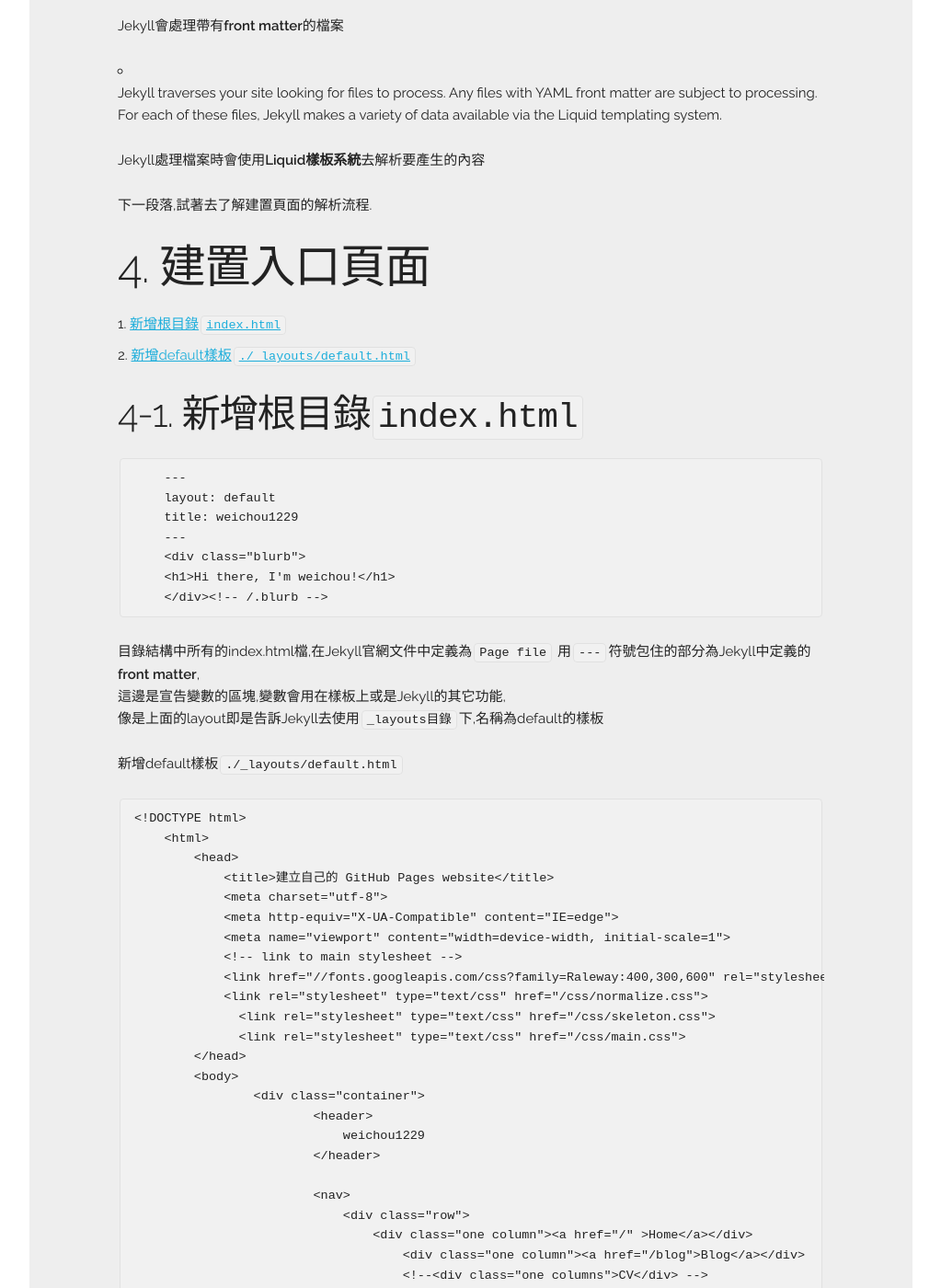
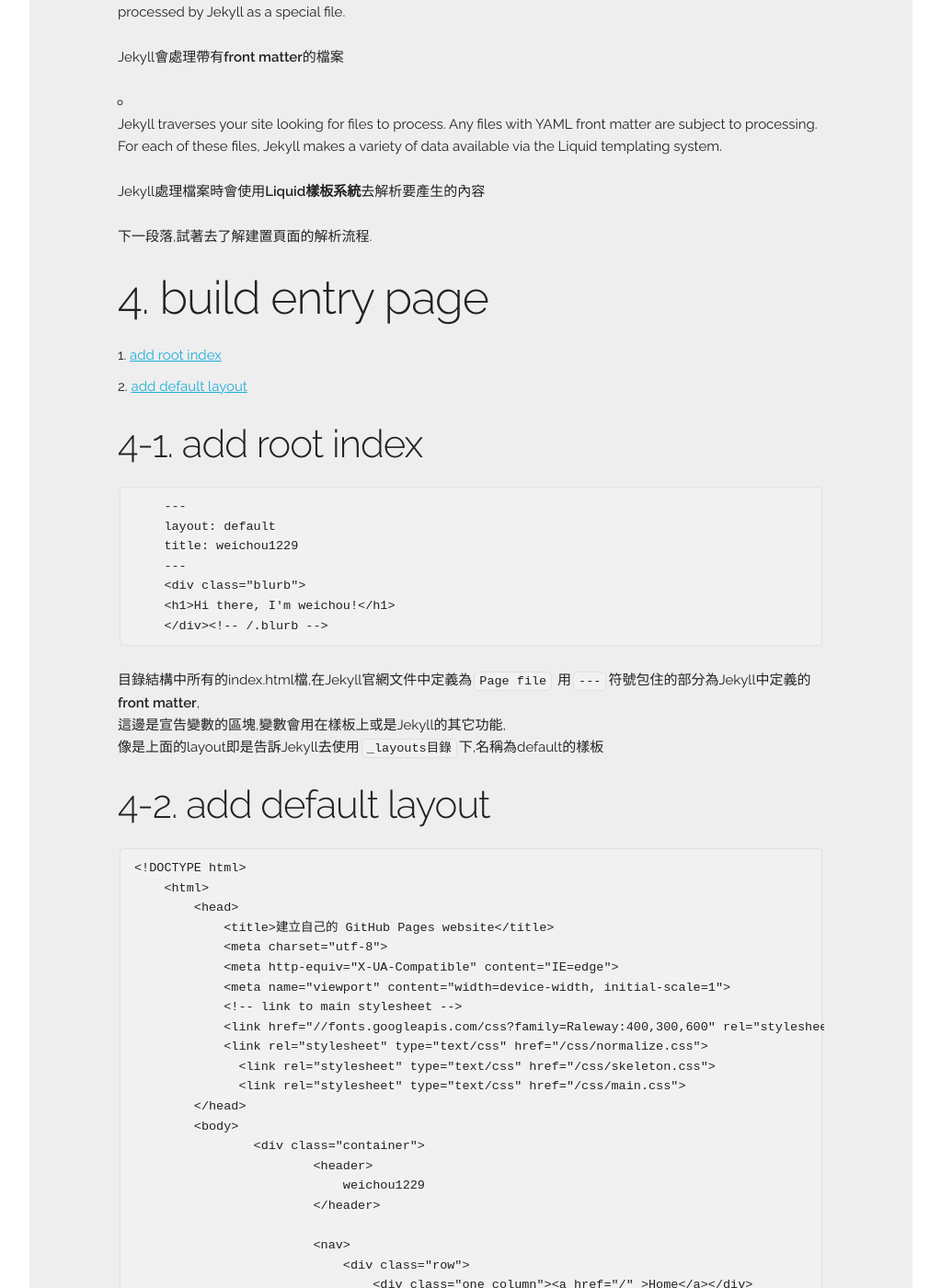
Before and after one commit to weichou1229/weichou.github.io, a Jekyll site: the page built from _posts/blog/2016-07-30-建立自己的-GitHub-Pages-website.md, in a window 1280 px wide and 1400 px high, scrolled down 2520 px. Shown: the whole window at 92% size, without its empty margins (128-1151 px from the left). Built offline with Jekyll 4.4.1, drawn with Linux system fonts in a browser that asks for light colours; comment, search, counter and statistics services are not loaded; some of the changed text lies outside the part shown.

Commit message:
modify page

````diff
--- a/_posts/blog/2016-07-30-建立自己的-GitHub-Pages-website.md
+++ b/_posts/blog/2016-07-30-建立自己的-GitHub-Pages-website.md
@@ -9,28 +9,29 @@ date: 2016-07-30T15:00:00.000Z
 
 本篇紀錄使用**GitHub Pages服務**來建立的部落格的方式
 
-1. [design my wireframe](#1)
-2. [開一個新的repository](#"開一個新的repository")
-3. [建置頁面須知](#建置頁面須知)
-4. [建置入口頁面](#建置入口頁面)
+1. [design my wireframe](#design-my-wireframe)
+2. [create a new repository](#create-a-new-repository)
+3. [need to know when build pages](#need-to-know-when-build-pages)
+4. [build entry page](#build-entry-page)
+5. [build blog page](#build-blog-page)
 
 --------------------------------------------------------------------------------
 
-# 1 . design my wireframe
+# 1\. design my wireframe
 
 簡單設計部落格的頁面
 
-- 入口頁面
-- 部落格頁面
+- 入口頁面 entry page
+- 部落格頁面 blog page
 
 ![big-pic]({{ site.url }}/assets/images/blog-wireframe.jpg)
 
-# 2\. 開一個新的repository
+# 2\. create a new repository
 
 用github帳號建立一個repository,名稱為`username.github.io` ,<br>
 以我的例子:`weichou1229.github.io`
 
-# 3\. 建置頁面須知
+# 3\. need to know when build pages
 
 > Jekyll is a simple, blog-aware, static site generator...<br>
 > Jekyll also happens to be the engine behind GitHub Pages...
@@ -71,12 +72,12 @@ date: 2016-07-30T15:00:00.000Z
 
 下一段落,試著去了解建置頁面的解析流程.
 
-# 4\. 建置入口頁面
+# 4\. build entry page
 
-1. [新增根目錄`index.html`](#新增根目錄`index.html`)
-2. [新增default樣板`./_layouts/default.html`](#新增default樣板`./_layouts/default.html`)
+1. [add root index](#add-root-index)
+2. [add default layout](#add-default-layout)
 
-## 4-1\. 新增根目錄`index.html`
+## 4-1\. add root index
 
 ```
     ---
@@ -92,7 +93,7 @@ date: 2016-07-30T15:00:00.000Z
 這邊是宣告變數的區塊,變數會用在樣板上或是Jekyll的其它功能,<br>
 像是上面的layout即是告訴Jekyll去使用`_layouts目錄`下,名稱為default的樣板
 
-新增default樣板`./_layouts/default.html`
+## 4-2\. add default layout
 
 ```
 <!DOCTYPE html>
@@ -148,3 +149,5 @@ date: 2016-07-30T15:00:00.000Z
 都會在呈現靜態頁面時搭配Layout File(default.html)使用**
 
 如此,兩個html檔,入口頁面就建置好了!
+
+# 5\. build entry page
````
